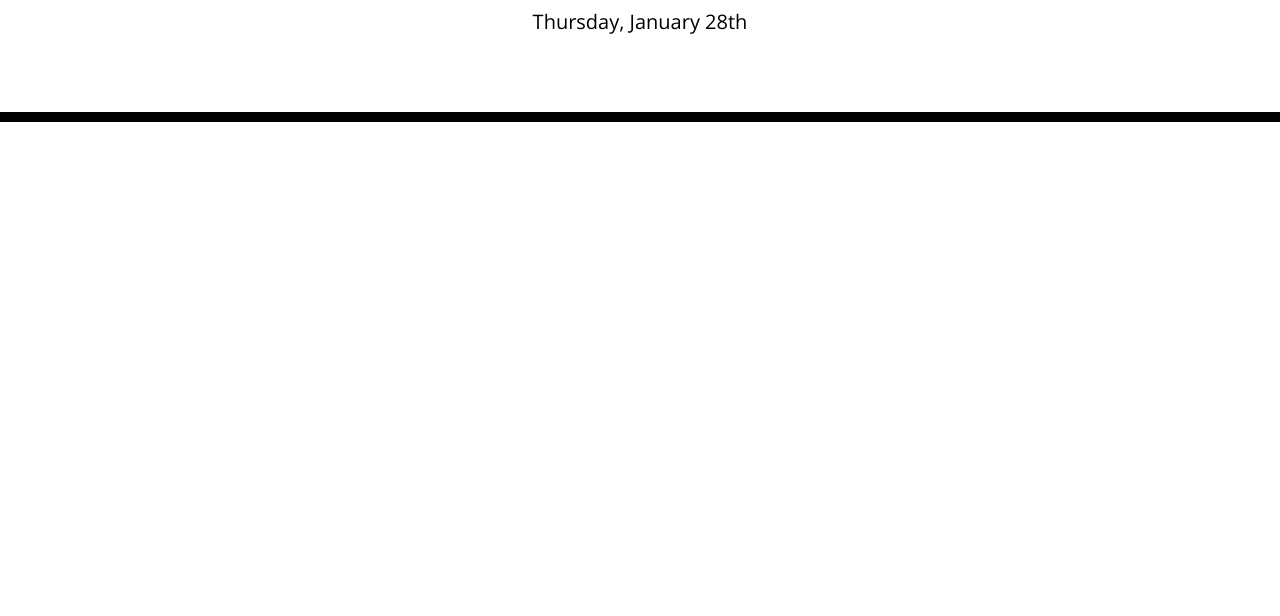
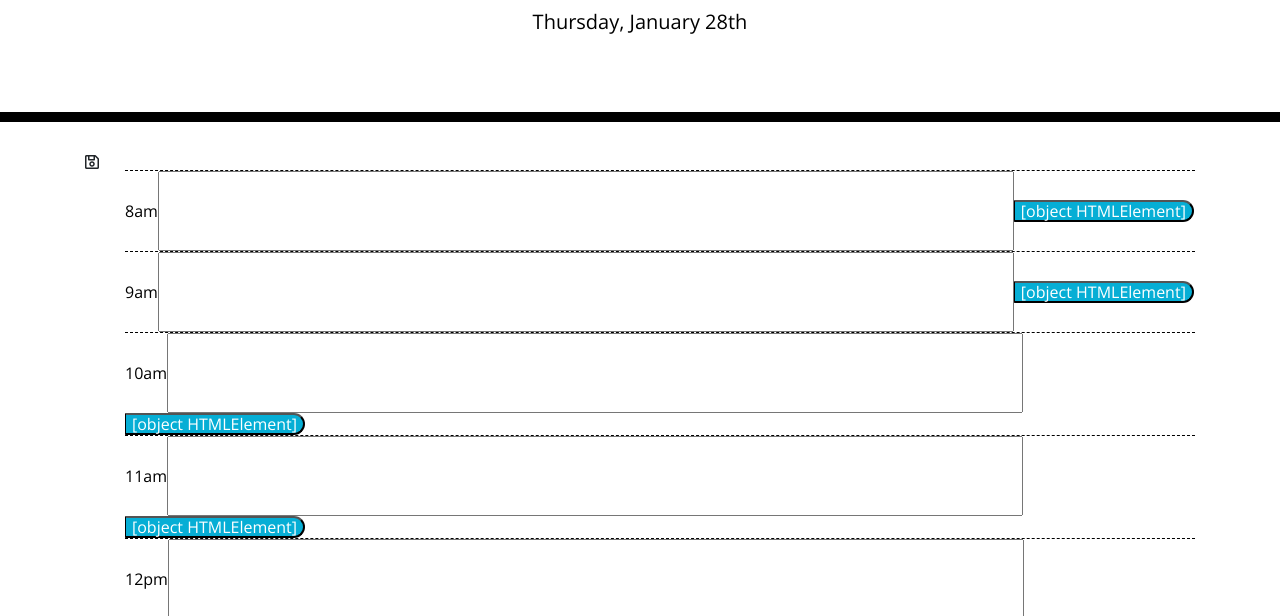
Before and after one commit to raseward14/Work-Day-Scheduler, a plain HTML site: page index.html in a window 1280 px wide. Shown: the part 182-798 px from the top of the page. Drawn offline with nearby package versions, Linux system fonts and the light colour scheme.

Commit message:
added dynamic hour blocks integrating pre baked css classes

```diff
--- a/assets/css/style.css
+++ b/assets/css/style.css
@@ -11,6 +11,10 @@ textarea{
   color: #000000;
   border-left: 1px solid black;
   padding: 10px;
+}
+
+ul{
+  list-style-type: none;
 }
 
 .jumbotron {
--- a/assets/js/script.js
+++ b/assets/js/script.js
@@ -48,6 +48,9 @@ $(document).ready(function () {
     // good examples on how to use it
     // instructions on how to include moment.js into project
 
+    var startOfDay = moment('08:00', 'hh:mm');
+    console.log(startOfDay);
+
 
 
     // print currentday txt to top of page
--- a/assets/js/script2.js
+++ b/assets/js/script2.js
@@ -1,25 +1,60 @@
 // put everything in a document ready function
 $(document).ready(function () {
-    // define variables
-    // var for the current day, for Denver tz displayed at top of page
-    // var for how much time has passed since 8am
+    var currentDay = moment().format('dddd, MMMM Do'); // Wednesday, January 27th
+    // print currentday txt to top of page
+    $("#currentDay").text(currentDay);
+
+    //standard biz hours are 8am-5pm- 9 blocks
+    var workingHours = ['8am', '9am', '10am', '11am', '12pm', '1pm', '2pm', '3pm', '4pm', '5pm'];
+    // start of day variable
+    var startOfDay = moment().set('hour', 8);
+    console.log(startOfDay);
+    // var for how much time has passed since start of day
+    var currentHour = moment().startOf("day").fromNow();
+    console.log(currentHour);
+
+    var calendar = document.querySelector('.timeblock');
     var past = true;
     var present = true;
     var future = true;
 
-    var currentDay = moment().format('dddd, MMMM Do'); // Wednesday, January 27th
-    // print currentday txt to top of page
-    $("#currentDay").text(currentDay);
+    // var for the current day, for Denver tz displayed at top of page
 
-    console.log(currentDay);
+    // create element li item for time blocks for that day
+    for (let i = 0; i < workingHours.length; i++) {
+        var hour = document.createElement('li');
+        var input = document.createElement('input');
+        var saveBtn = document.createElement('button');
+        var icon = document.querySelector('.far');
+        saveBtn.innerHTML = [icon];
+        input.type = 'text';
+        input.name = 'event' + i;
+        hour.textContent = workingHours[i];
+        calendar.append(hour);
+        hour.appendChild(input);
+        hour.append(saveBtn);
+        saveBtn.classList.add('saveBtn');
+        hour.classList.add('hour');
+        input.setAttribute('style', 'width: 80%; height: 10vh;')
 
-    var currentHour = moment().startOf("day").fromNow();
-    console.log(currentHour);
+    }
+
+    if (hour === past) {
+
+    }
+    else if (hour === present) {
+
+    }
+    else if (hour === future) {
+
+    }
 
 
 
-    // create element li item for time blocks for that day
-    //standard biz hours are 8am-5pm- 9 blocks
+
+
+
+
     // append to the previous li item
     // for loop see activity 8 lotto generator
 
--- a/index.html
+++ b/index.html
@@ -29,7 +29,48 @@
     <p id="currentDay" class="lead"></p>
   </header>
   <div class="container">
+    <i class="far fa-save"></i>
     <!-- Timeblocks go here -->
+    <ul class="timeblock"></ul>
+
+
+    <!-- <div class="input-group mb-3">
+      <input type="text" class="form-control time-block" placeholder="Recipient's username" aria-label="Recipient's username" aria-describedby="button-addon2">
+      <button class="btn btn-outline-secondary" type="button" id="button-addon2"> Button</button>
+    </div>
+    <div class="input-group mb-3">
+      <input type="text" class="form-control" placeholder="Recipient's username" aria-label="Recipient's username" aria-describedby="button-addon2">
+      <button class="btn btn-outline-secondary" type="button" id="button-addon2"><i class="far fa-save"></i> Button</button>
+    </div>
+    <div class="input-group mb-3">
+      <input type="text" class="form-control" placeholder="Recipient's username" aria-label="Recipient's username" aria-describedby="button-addon2">
+      <button class="btn btn-outline-secondary" type="button" id="button-addon2"><i class="far fa-save"></i> Button</button>
+    </div>
+    <div class="input-group mb-3">
+      <input type="text" class="form-control" placeholder="Recipient's username" aria-label="Recipient's username" aria-describedby="button-addon2">
+      <button class="btn btn-outline-secondary" type="button" id="button-addon2"><i class="far fa-save"></i> Button</button>
+    </div>
+    <div class="input-group mb-3">
+      <input type="text" class="form-control" placeholder="Recipient's username" aria-label="Recipient's username" aria-describedby="button-addon2">
+      <button class="btn btn-outline-secondary" type="button" id="button-addon2"><i class="far fa-save"></i> Button</button>
+    </div>
+    <div class="input-group mb-3">
+      <input type="text" class="form-control" placeholder="Recipient's username" aria-label="Recipient's username" aria-describedby="button-addon2">
+      <button class="btn btn-outline-secondary" type="button" id="button-addon2"><i class="far fa-save"></i> Button</button>
+    </div>
+    <div class="input-group mb-3">
+      <input type="text" class="form-control" placeholder="Recipient's username" aria-label="Recipient's username" aria-describedby="button-addon2">
+      <button class="btn btn-outline-secondary" type="button" id="button-addon2"><i class="far fa-save"></i> Button</button>
+    </div>
+    <div class="input-group mb-3">
+      <input type="text" class="form-control" placeholder="Recipient's username" aria-label="Recipient's username" aria-describedby="button-addon2">
+      <button class="btn btn-outline-secondary" type="button" id="button-addon2"><i class="far fa-save"></i> Button</button>
+    </div>
+    <div class="input-group mb-3">
+      <input type="text" class="form-control" placeholder="Recipient's username" aria-label="Recipient's username" aria-describedby="button-addon2">
+      <button class="btn btn-outline-secondary" type="button" id="button-addon2"><i class="far fa-save"></i> Button</button>
+    </div> -->
+
   </div>
 
   <script src="https://cdnjs.cloudflare.com/ajax/libs/jquery/3.2.1/jquery.min.js"></script>
```
Also changed, not shown: 1 other file.
